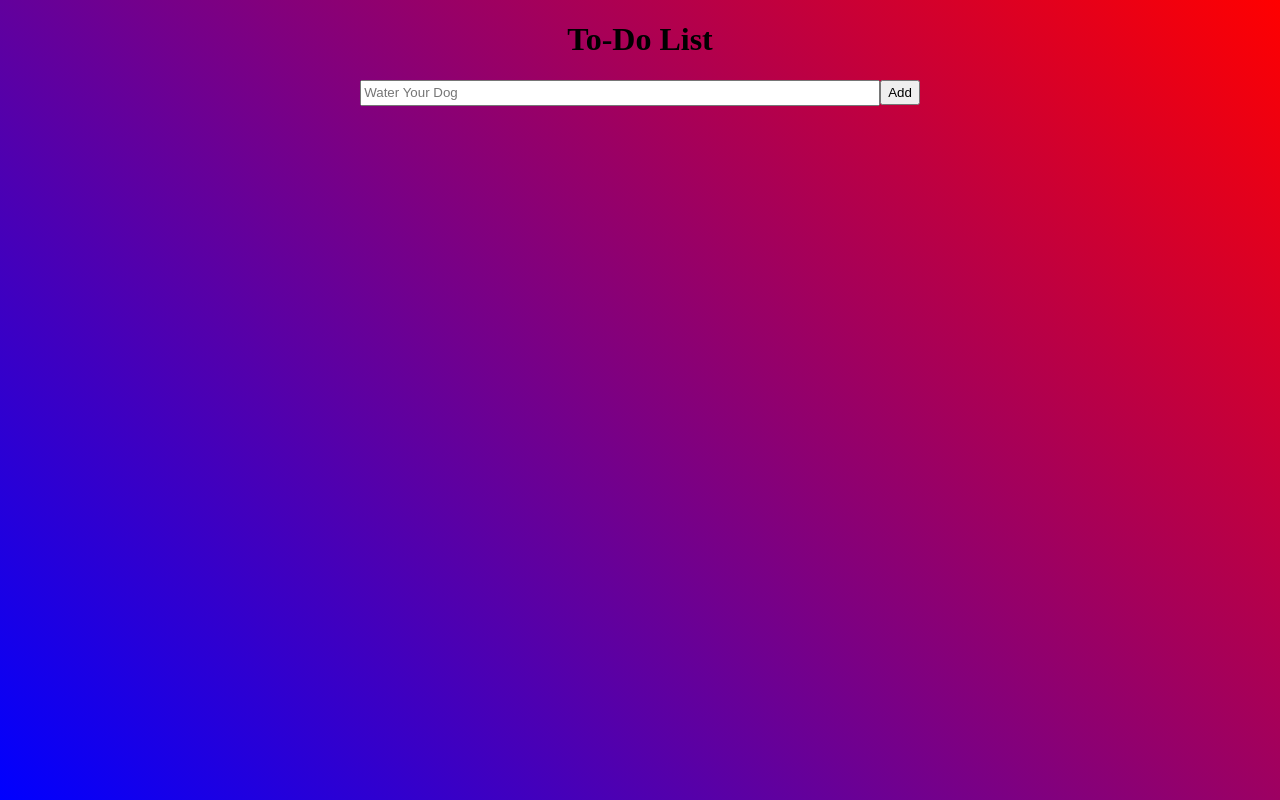
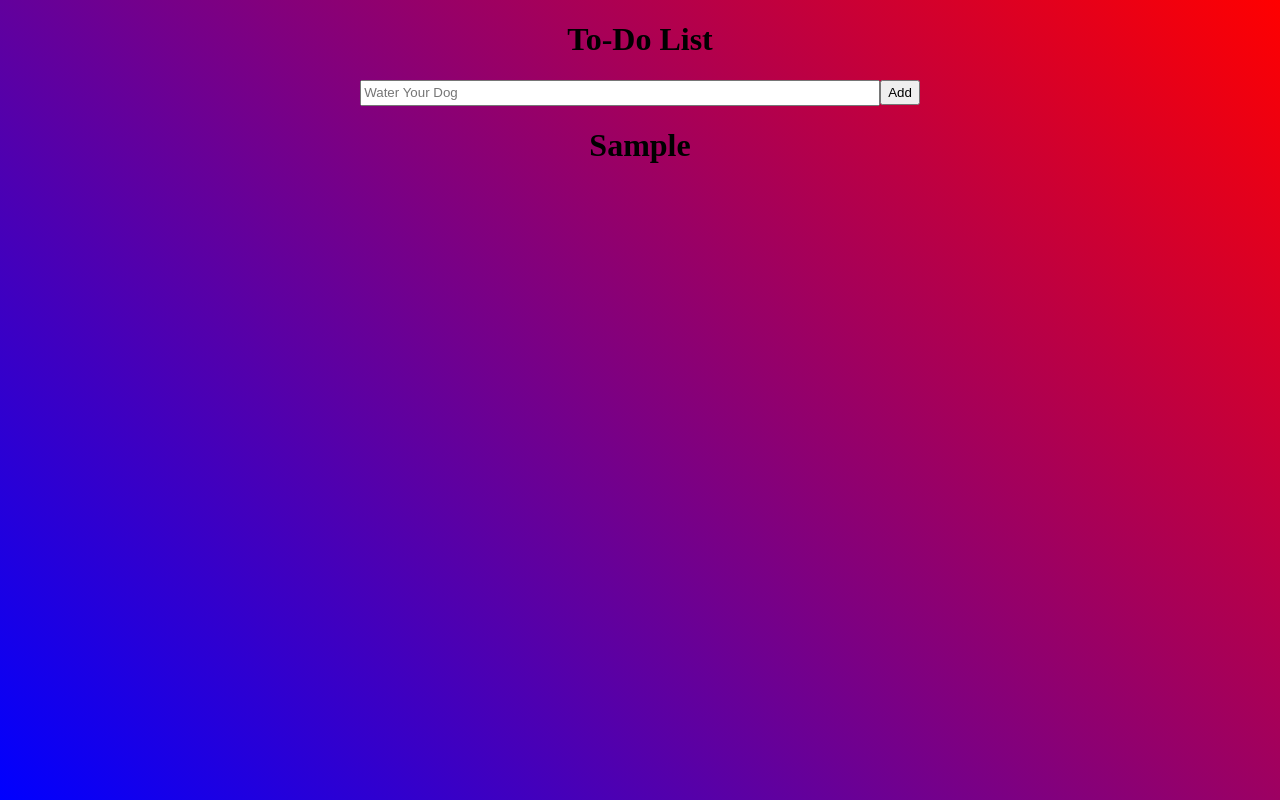
Before and after one commit to brwong3/To-Do-List, a React (Create React App) app: page / in a window 1280 px wide. Both pictures are taken after typing "Sample" into the empty fields and a click on the button "Add". Built offline with nearby package versions, Linux system fonts and the light colour scheme.

Commit message:
Installed Framer Motion

```diff
--- a/src/components/ItemsList.js
+++ b/src/components/ItemsList.js
@@ -1,5 +1,10 @@
 import React from 'react'
 
 export default function ItemsList(props) {
-
+  const table = props.item.map((item) => <h1>{item}</h1>)
+  return(
+    <div>
+      {table}
+    </div>
+  )
 }
```
